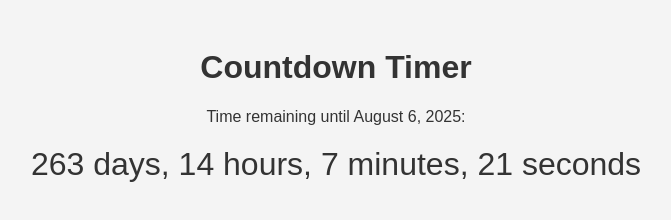
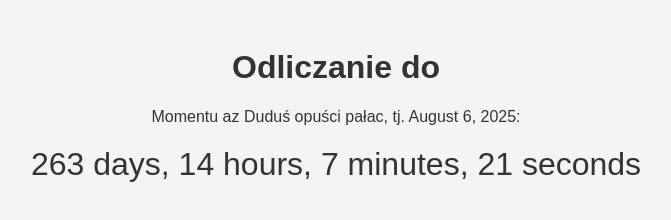
Before and after one commit to sp3rat/sp3rat.github.io, a plain HTML site: page index.html in a window 1280 px wide. Shown: the whole page, without its empty margins (304-975 px from the left). Drawn offline with Linux system fonts and the light colour scheme.

Commit message:
Initial commit

```diff
--- a/index.html
+++ b/index.html
@@ -3,7 +3,7 @@
 <head>
     <meta charset="UTF-8">
     <meta name="viewport" content="width=device-width, initial-scale=1.0">
-    <title>Countdown Timer</title>
+    <title>Odliczanie do</title>
     <style>
         body {
             font-family: Arial, sans-serif;
@@ -19,8 +19,8 @@
     </style>
 </head>
 <body>
-    <h1>Countdown Timer</h1>
-    <p>Time remaining until <span id="target-date">August 6, 2025</span>:</p>
+    <h1>Odliczanie do</h1>
+    <p>Momentu az Duduś opuści pałac, tj. <span id="target-date">August 6, 2025</span>:</p>
     <div id="countdown"></div>
 
     <script>
```
